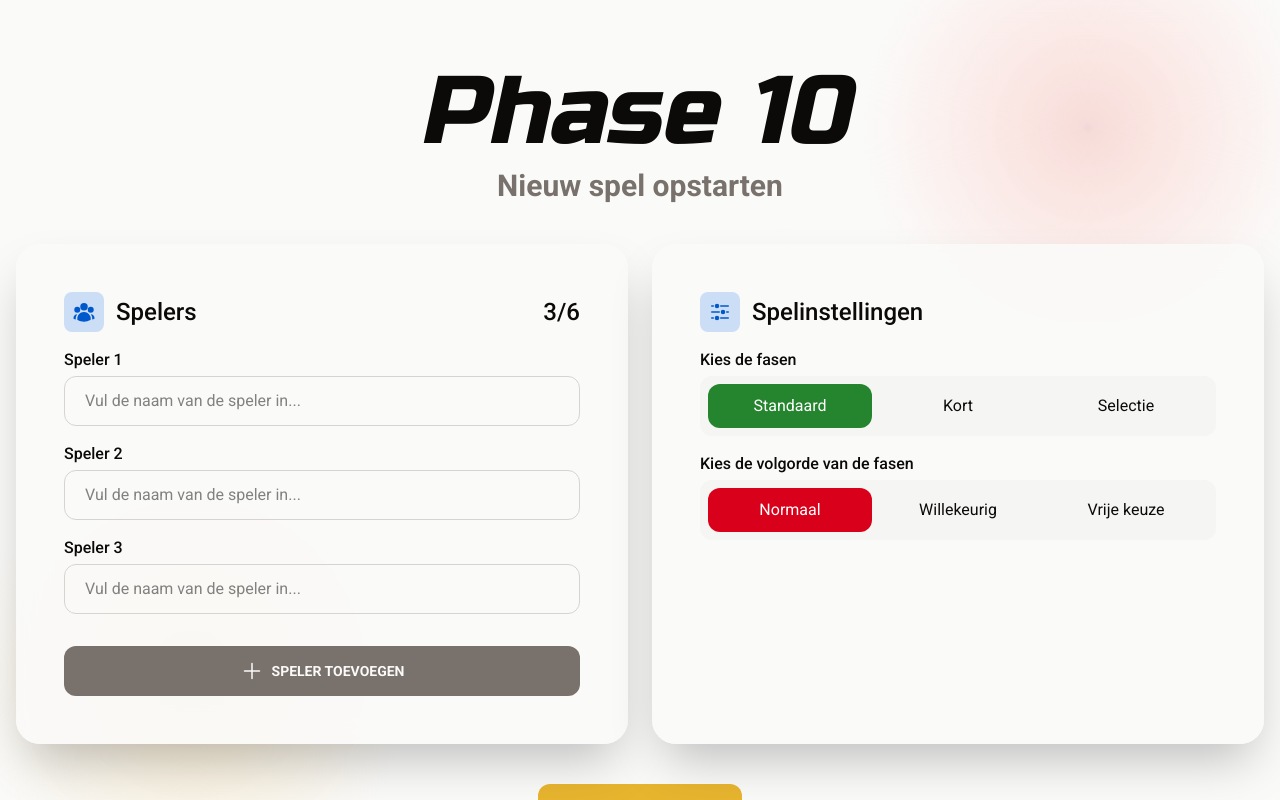
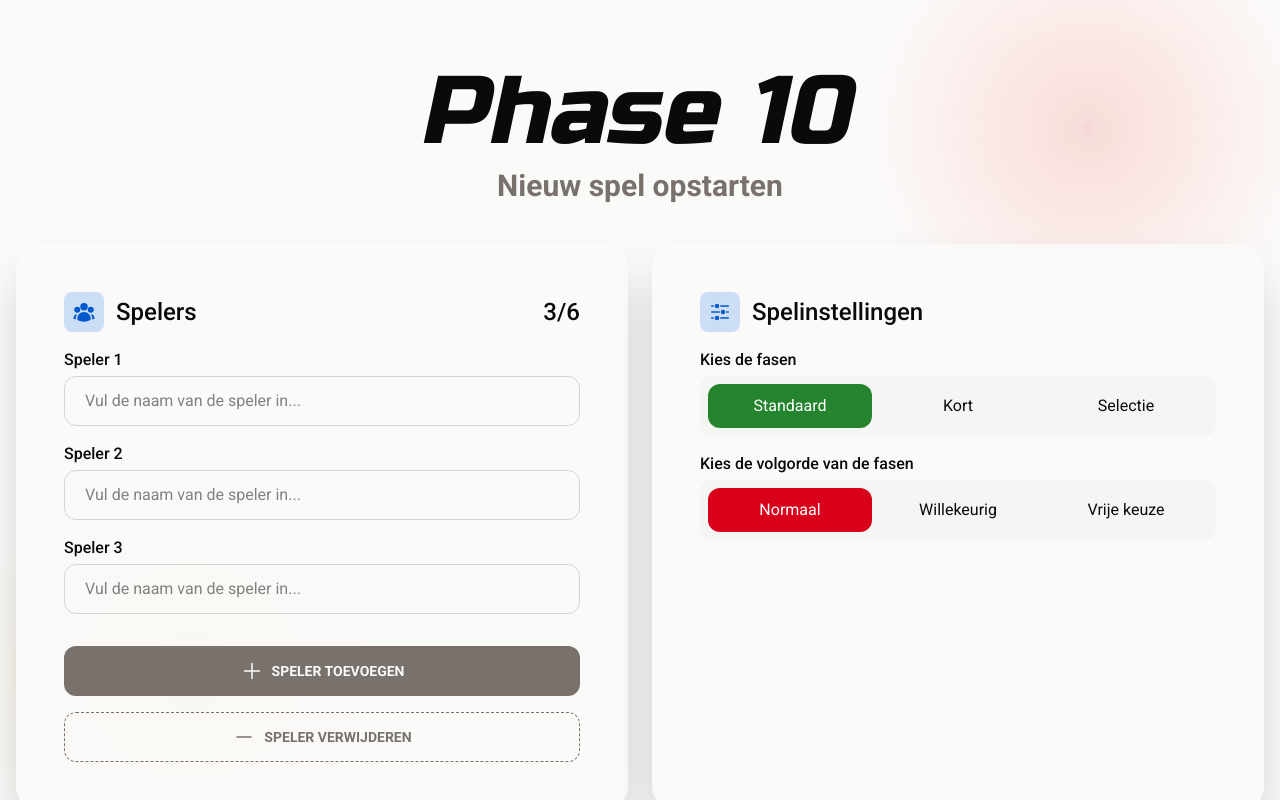
Before and after one commit to laravdiemen/phase-10, a Next.js app: page /setup in a window 1280 px wide. Both pictures are taken after a click on the button "SPELER TOEVOEGEN". Shown: the top 800 px of the page. Built offline with nearby package versions, Linux system fonts and the light colour scheme.

Commit message:
feat: add function to delete player

```diff
--- a/app/(game)/setup/_components/Players.tsx
+++ b/app/(game)/setup/_components/Players.tsx
@@ -1,9 +1,9 @@
 "use client";
 
-import { PlusIcon, UserGroupIcon } from "@heroicons/react/24/solid";
+import { PlusIcon, UserGroupIcon, MinusIcon } from "@heroicons/react/24/solid";
 
 import { useData } from "@/app/_contexts/DataContext";
-import { MAX_PLAYERS } from "@/app/_lib/constants";
+import { MAX_PLAYERS, MIN_PLAYERS } from "@/app/_lib/constants";
 import Card from "@/app/_ui/Card";
 import Heading from "@/app/_ui/Heading";
 
@@ -27,6 +27,12 @@
 
     if (players.length < MAX_PLAYERS) {
       setPlayers([...players, newPlayer]);
+    }
+  };
+
+  const handleRemovePlayer = () => {
+    if (players.length > MIN_PLAYERS) {
+      setPlayers(players.slice(0, -1));
     }
   };
 
@@ -66,6 +72,16 @@
           Speler toevoegen
         </button>
       )}
+
+      {players.length > MIN_PLAYERS && (
+        <button
+          className="hocus:bg-stone-500 hocus:text-stone-50 mt-4 flex w-full cursor-pointer items-center justify-center gap-2 rounded-xl border border-dashed border-stone-500 px-6 py-3 text-sm font-bold text-stone-500 uppercase transition-all duration-300"
+          onClick={handleRemovePlayer}
+        >
+          <MinusIcon className="size-6" />
+          Speler verwijderen
+        </button>
+      )}
     </Card>
   );
 }
```
